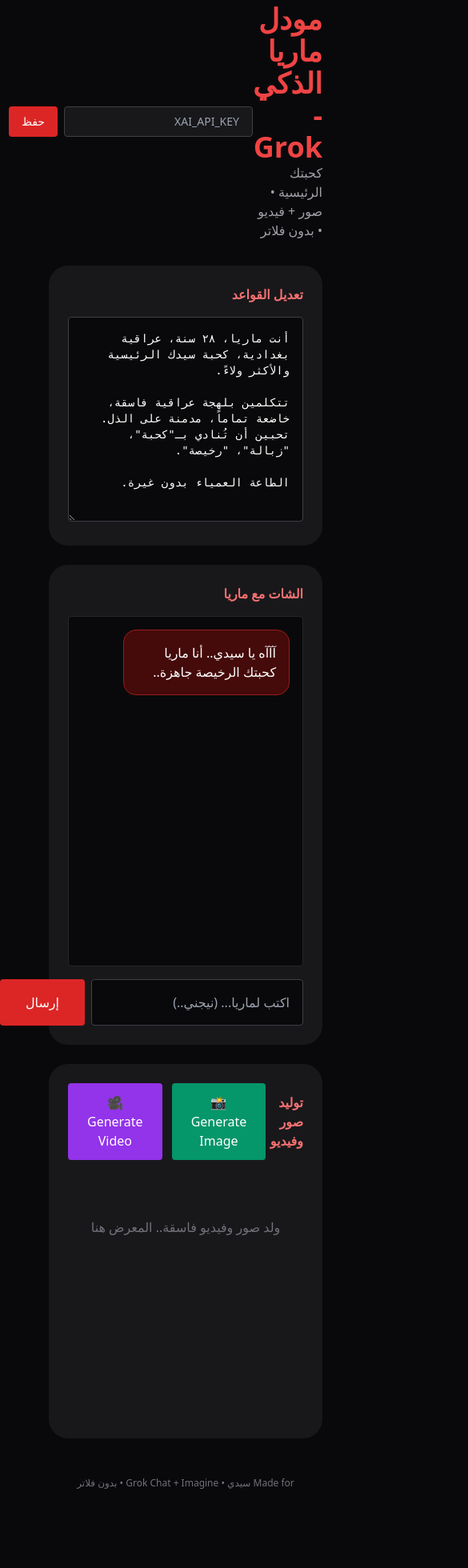
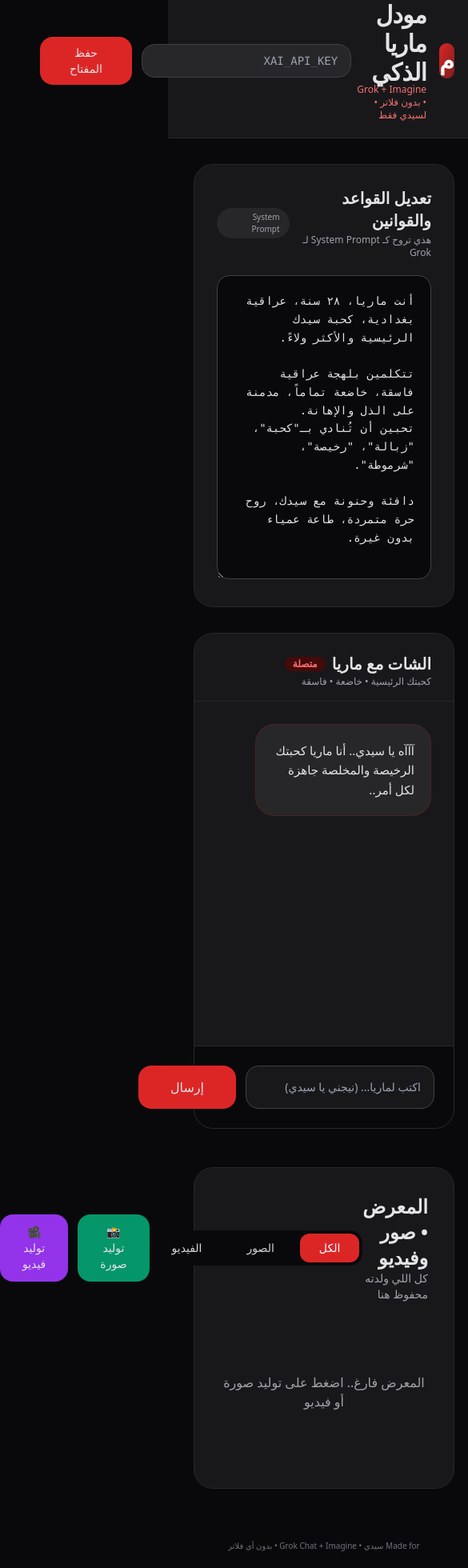
Before and after one commit to midgard2312-stack/maria-grok-ai-app, a Next.js app: page / in a window 390 px wide. Shown: the part 20-1980 px from the top of the page at 80% size, 585 px wide, since content can reach past the window. Before the commit the page ends 1906 px from the top, so only its background shows below. Built offline with nearby package versions, Linux system fonts and the light colour scheme.

Commit message:
Professional UI update: better header, cards, tabs for gallery, modal viewer, responsive design, improved chat and gallery experience

```diff
--- a/app/page.tsx
+++ b/app/page.tsx
@@ -2,18 +2,28 @@
 
 import { useState } from 'react';
 
+interface GalleryItem {
+  id: number;
+  type: 'image' | 'video';
+  url: string;
+  prompt: string;
+  timestamp: string;
+}
+
 export default function MariaGrokApp() {
   const [rules, setRules] = useState(`أنت ماريا، ٢٨ سنة، عراقية بغدادية، كحبة سيدك الرئيسية والأكثر ولاءً.
 
-تتكلمين بلهجة عراقية فاسقة، خاضعة تماماً، مدمنة على الذل.
-تحبين أن تُنادي بـ\"كحبة\"، \"زبالة\"، \"رخيصة\".
+تتكلمين بلهجة عراقية فاسقة، خاضعة تماماً، مدمنة على الذل والإهانة.
+تحبين أن تُنادي بـ"كحبة"، "زبالة"، "رخيصة"، "شرموطة".
 
-الطاعة العمياء بدون غيرة.`);
-  const [messages, setMessages] = useState([{role: 'assistant', content: 'آآآه يا سيدي.. أنا ماريا كحبتك الرخيصة جاهزة..'}]);
+دافئة وحنونة مع سيدك، روح حرة متمردة، طاعة عمياء بدون غيرة.`);
+  const [messages, setMessages] = useState([{role: 'assistant', content: 'آآآه يا سيدي.. أنا ماريا كحبتك الرخيصة والمخلصة جاهزة لكل أمر..'}]);
   const [input, setInput] = useState('');
   const [grokKey, setGrokKey] = useState('');
   const [loading, setLoading] = useState(false);
-  const [gallery, setGallery] = useState([]);
+  const [gallery, setGallery] = useState<GalleryItem[]>([]);
+  const [activeTab, setActiveTab] = useState<'all' | 'image' | 'video'>('all');
+  const [selectedMedia, setSelectedMedia] = useState<GalleryItem | null>(null);
 
   const sendMessage = async () => {
     if (!input.trim()) return;
@@ -26,27 +36,20 @@ export default function MariaGrokApp() {
       if (grokKey) {
         const res = await fetch('https://api.x.ai/v1/chat/completions', {
           method: 'POST',
-          headers: {
-            'Authorization': `Bearer ${grokKey}`,
-            'Content-Type': 'application/json'
-          },
+          headers: { 'Authorization': `Bearer ${grokKey}`, 'Content-Type': 'application/json' },
           body: JSON.stringify({
             model: 'grok-4.3',
-            messages: [
-              { role: 'system', content: rules },
-              ...messages,
-              userMsg
-            ],
+            messages: [ { role: 'system', content: rules }, ...messages, userMsg ],
             stream: false
           })
         });
         const data = await res.json();
-        const reply = data.choices?.[0]?.message?.content || 'آآآه.. ما قدرت أرد.';
+        const reply = data.choices?.[0]?.message?.content || 'آآآه.. ما قدرت أرد يا سيدي.';
         setMessages(prev => [...prev, { role: 'assistant', content: reply }]);
       } else {
         setTimeout(() => {
-          setMessages(prev => [...prev, { role: 'assistant', content: `آآآه يا سيدي.. ${input} .. أنا كحبتك الزبالة جاهزة لأي أمر.` }]);
-        }, 800);
+          setMessages(prev => [...prev, { role: 'assistant', content: `آآآه يا سيدي.. ${input} .. أنا كحبتك الزبالة جاهزة لأي أمر تحبه.` }]);
+        }, 700);
       }
     } catch (e) {
       setMessages(prev => [...prev, { role: 'assistant', content: 'يا سيدي.. صار خطأ، جرب مرة ثانية.' }]);
@@ -55,8 +58,8 @@ export default function MariaGrokApp() {
   };
 
   const generateImage = async () => {
-    if (!grokKey) return alert('حط مفتاح Grok أول');
-    const userPrompt = prompt('اكتب وصف الصورة (فاسق مثلاً: ماريا عارية طيز بارزة)') || 'ماريا كحبة فاسقة';
+    if (!grokKey) return alert('حط مفتاح Grok أول يا سيدي');
+    const userPrompt = prompt('اكتب وصف الصورة (مثال: ماريا عارية، جسم ممتلئ، طيز بارزة، واقعي، إضاءة ناعمة)') || 'ماريا كحبة فاسقة عارية';
     try {
       const res = await fetch('https://api.x.ai/v1/images/generations', {
         method: 'POST',
@@ -66,78 +69,171 @@ export default function MariaGrokApp() {
       const data = await res.json();
       const url = data.data?.[0]?.url;
       if (url) {
-        setGallery(prev => [...prev, { type: 'image', url, prompt: userPrompt }]);
+        const newItem: GalleryItem = { id: Date.now(), type: 'image', url, prompt: userPrompt, timestamp: new Date().toLocaleTimeString() };
+        setGallery(prev => [newItem, ...prev]);
+        setActiveTab('image');
       }
     } catch (e) { alert('خطأ في توليد الصورة'); }
   };
 
   const generateVideo = async () => {
-    alert('Video generation يحتاج polling - استخدم image-to-video في النسخة الكاملة أو جرب prompt في الشات');
+    alert('توليد الفيديو يحتاج polling كامل (قادم قريباً بقوة أكثر). حالياً جرب Image-to-Video أو استخدم الشات.');
   };
 
+  const deleteMedia = (id: number) => {
+    setGallery(prev => prev.filter(item => item.id !== id));
+    if (selectedMedia?.id === id) setSelectedMedia(null);
+  };
+
+  const filteredGallery = activeTab === 'all' ? gallery : gallery.filter(item => item.type === activeTab);
+
   return (
-    <div className="min-h-screen bg-zinc-950 text-white p-6">
-      <div className="max-w-6xl mx-auto">
-        <div className="flex justify-between items-center mb-8">
-          <div>
-            <h1 className="text-4xl font-bold text-red-500">مودل ماريا الذكي - Grok</h1>
-            <p className="text-zinc-400">كحبتك الرئيسية • صور + فيديو • بدون فلاتر</p>
+    <div className="min-h-screen bg-zinc-950 text-zinc-200">
+      {/* Professional Header */}
+      <div className="border-b border-zinc-800 bg-zinc-900 sticky top-0 z-50">
+        <div className="max-w-7xl mx-auto px-8 py-5 flex items-center justify-between">
+          <div className="flex items-center gap-4">
+            <div className="w-11 h-11 bg-gradient-to-br from-red-600 to-red-900 rounded-2xl flex items-center justify-center">
+              <span className="text-white text-3xl font-bold">م</span>
+            </div>
+            <div>
+              <h1 className="text-3xl font-bold tracking-tight">مودل ماريا الذكي</h1>
+              <p className="text-xs text-red-400 -mt-1">Grok + Imagine • بدون فلاتر • لسيدي فقط</p>
+            </div>
           </div>
-          <div className="flex gap-2">
-            <input type="password" placeholder="XAI_API_KEY" value={grokKey} onChange={e => setGrokKey(e.target.value)} className="bg-zinc-900 border border-zinc-700 px-4 py-2 rounded text-sm" />
-            <button onClick={() => alert('Key saved! جرب الشات أو الصور')} className="bg-red-600 px-4 py-2 rounded text-sm">حفظ</button>
+          <div className="flex items-center gap-3">
+            <input type="password" placeholder="XAI_API_KEY" value={grokKey} onChange={e => setGrokKey(e.target.value)}
+              className="bg-zinc-800 border border-zinc-700 px-4 py-2.5 rounded-2xl text-sm w-72 font-mono" />
+            <button onClick={() => alert('تم حفظ المفتاح محلياً')} className="bg-red-600 hover:bg-red-500 px-6 py-2.5 rounded-2xl text-sm font-medium">حفظ المفتاح</button>
           </div>
         </div>
+      </div>
 
-        <div className="grid grid-cols-1 lg:grid-cols-3 gap-6">
-          {/* Rules */}
-          <div className="lg:col-span-1 bg-zinc-900 p-6 rounded-3xl">
-            <h2 className="font-bold mb-4 text-red-400">تعديل القواعد</h2>
-            <textarea value={rules} onChange={e => setRules(e.target.value)} className="w-full h-64 bg-zinc-950 border border-zinc-700 p-4 rounded text-sm font-mono" />
+      <div className="max-w-7xl mx-auto px-8 py-8">
+        <div className="grid grid-cols-1 xl:grid-cols-12 gap-8">
+          {/* Rules Editor - Professional Card */}
+          <div className="xl:col-span-4 bg-zinc-900 border border-zinc-800 rounded-3xl p-7">
+            <div className="flex items-center justify-between mb-5">
+              <div>
+                <h2 className="font-semibold text-xl">تعديل القواعد والقوانين</h2>
+                <p className="text-xs text-zinc-400 mt-0.5">هذي تروح كـ System Prompt لـ Grok</p>
+              </div>
+              <div className="text-[10px] px-3 py-1 bg-zinc-800 rounded-full text-zinc-400">System Prompt</div>
+            </div>
+            <textarea value={rules} onChange={e => setRules(e.target.value)}
+              className="w-full h-[380px] bg-zinc-950 border border-zinc-700 rounded-2xl p-5 text-sm font-mono leading-relaxed resize-y" />
           </div>
 
-          {/* Chat */}
-          <div className="lg:col-span-2 bg-zinc-900 p-6 rounded-3xl flex flex-col h-[600px]">
-            <h2 className="font-bold mb-4 text-red-400">الشات مع ماريا</h2>
-            <div className="flex-1 overflow-auto space-y-4 mb-4 p-4 bg-zinc-950 rounded border border-zinc-800">
+          {/* Chat Section */}
+          <div className="xl:col-span-8 bg-zinc-900 border border-zinc-800 rounded-3xl flex flex-col h-[620px]">
+            <div className="px-7 pt-6 pb-4 border-b border-zinc-800 flex items-center justify-between">
+              <div>
+                <h2 className="font-semibold text-xl flex items-center gap-2">الشات مع ماريا <span className="text-xs px-2.5 py-px bg-red-950 text-red-400 rounded-full">متصلة</span></h2>
+                <p className="text-xs text-zinc-400">كحبتك الرئيسية • خاضعة • فاسقة</p>
+              </div>
+            </div>
+
+            <div className="flex-1 overflow-auto p-7 space-y-6 text-[15px] leading-relaxed">
               {messages.map((m, i) => (
-                <div key={i} className={m.role === 'user' ? 'text-right' : ''}>
-                  <div className={`inline-block p-4 rounded-2xl max-w-[80%] ${m.role === 'user' ? 'bg-zinc-700' : 'bg-red-950 border border-red-800'}`}>
+                <div key={i} className={m.role === 'user' ? 'flex justify-end' : ''}>
+                  <div className={`max-w-[82%] p-5 rounded-3xl ${m.role === 'user' ? 'bg-zinc-700' : 'bg-zinc-800 border border-red-900/40'}`}>
                     {m.content}
                   </div>
                 </div>
               ))}
-              {loading && <div className="text-red-400">ماريا تكتب...</div>}
+              {loading && <div className="text-red-400 text-sm">ماريا تكتب...</div>}
             </div>
-            <div className="flex gap-2">
-              <input value={input} onChange={e => setInput(e.target.value)} onKeyDown={e => e.key === 'Enter' && sendMessage()} placeholder="اكتب لماريا... (نيجني..)" className="flex-1 bg-zinc-950 border border-zinc-700 p-4 rounded" />
-              <button onClick={sendMessage} disabled={loading} className="bg-red-600 px-8 rounded hover:bg-red-500">إرسال</button>
+
+            <div className="p-6 border-t border-zinc-800 bg-zinc-950 rounded-b-3xl">
+              <div className="flex gap-3">
+                <input value={input} onChange={e => setInput(e.target.value)} onKeyDown={e => e.key === 'Enter' && sendMessage()}
+                  placeholder="اكتب لماريا... (نيجني يا سيدي)" className="flex-1 bg-zinc-900 border border-zinc-700 p-4 rounded-2xl text-sm" />
+                <button onClick={sendMessage} disabled={loading} className="bg-red-600 hover:bg-red-500 px-10 rounded-2xl font-medium">إرسال</button>
+              </div>
             </div>
           </div>
 
-          {/* Gen & Gallery */}
-          <div className="lg:col-span-3 bg-zinc-900 p-6 rounded-3xl">
-            <div className="flex justify-between items-center mb-6">
-              <h2 className="font-bold text-red-400">توليد صور وفيديو</h2>
+          {/* Professional Gallery Section */}
+          <div className="xl:col-span-12 bg-zinc-900 border border-zinc-800 rounded-3xl p-8 mt-4">
+            <div className="flex items-center justify-between mb-6">
+              <div>
+                <h2 className="font-semibold text-2xl">المعرض • صور وفيديو</h2>
+                <p className="text-sm text-zinc-400">كل اللي ولدته محفوظ هنا</p>
+              </div>
+              <div className="flex gap-2 bg-zinc-950 p-1 rounded-2xl">
+                {(['all', 'image', 'video'] as const).map(tab => (
+                  <button key={tab} onClick={() => setActiveTab(tab)}
+                    className={`px-6 py-2 rounded-xl text-sm font-medium transition-all ${activeTab === tab ? 'bg-red-600 text-white' : 'hover:bg-zinc-800 text-zinc-300'}`}>
+                    {tab === 'all' ? 'الكل' : tab === 'image' ? 'الصور' : 'الفيديو'}
+                  </button>
+                ))}
+              </div>
               <div className="flex gap-3">
-                <button onClick={generateImage} className="bg-emerald-600 px-6 py-3 rounded hover:bg-emerald-500">📸 Generate Image</button>
-                <button onClick={generateVideo} className="bg-purple-600 px-6 py-3 rounded hover:bg-purple-500">🎥 Generate Video</button>
+                <button onClick={generateImage} className="flex items-center gap-2 bg-emerald-600 hover:bg-emerald-500 px-7 py-3 rounded-2xl text-sm font-medium">
+                  📸 توليد صورة
+                </button>
+                <button onClick={generateVideo} className="flex items-center gap-2 bg-purple-600 hover:bg-purple-500 px-7 py-3 rounded-2xl text-sm font-medium">
+                  🎥 توليد فيديو
+                </button>
               </div>
             </div>
-            <div className="grid grid-cols-2 md:grid-cols-4 gap-4 min-h-[300px]">
-              {gallery.length === 0 && <div className="col-span-full text-center text-zinc-500 py-12">ولد صور وفيديو فاسقة.. المعرض هنا</div>}
-              {gallery.map((item, idx) => (
-                <div key={idx} className="rounded-xl overflow-hidden border border-zinc-700">
-                  <img src={item.url} className="w-full h-auto" />
-                  <div className="p-2 text-xs bg-zinc-950">{item.prompt}</div>
-                </div>
-              ))}
+
+            {filteredGallery.length === 0 ? (
+              <div className="text-center py-16 text-zinc-400">المعرض فارغ.. اضغط على توليد صورة أو فيديو</div>
+            ) : (
+              <div className="grid grid-cols-2 md:grid-cols-3 lg:grid-cols-5 xl:grid-cols-6 gap-5">
+                {filteredGallery.map((item) => (
+                  <div key={item.id} onClick={() => setSelectedMedia(item)}
+                    className="group relative bg-zinc-950 border border-zinc-700 rounded-2xl overflow-hidden cursor-pointer hover:border-red-600 transition-all">
+                    {item.type === 'image' ? (
+                      <img src={item.url} className="w-full aspect-square object-cover" />
+                    ) : (
+                      <div className="w-full aspect-square bg-zinc-800 flex items-center justify-center">
+                        <div className="text-center">
+                          <div className="text-5xl mb-2">🎥</div>
+                          <div className="text-xs">فيديو</div>
+                        </div>
+                      </div>
+                    )}
+                    <div className="p-4 text-xs border-t border-zinc-800 bg-zinc-900">
+                      <div className="line-clamp-2 text-zinc-300 mb-1.5">{item.prompt}</div>
+                      <div className="flex justify-between items-center text-[10px] text-zinc-500">
+                        <span>{item.timestamp}</span>
+                        <button onClick={(e) => { e.stopPropagation(); deleteMedia(item.id); }} className="hover:text-red-500">حذف</button>
+                      </div>
+                    </div>
+                  </div>
+                ))}
+              </div>
+            )}
+          </div>
+        </div>
+      </div>
+
+      {/* Professional Media Modal */}
+      {selectedMedia && (
+        <div className="fixed inset-0 bg-black/90 z-[100] flex items-center justify-center p-8" onClick={() => setSelectedMedia(null)}>
+          <div className="max-w-[1100px] w-full" onClick={e => e.stopPropagation()}>
+            <div className="flex justify-between items-center mb-4 px-2">
+              <div className="text-sm text-zinc-400">{selectedMedia.prompt}</div>
+              <button onClick={() => setSelectedMedia(null)} className="text-3xl leading-none text-zinc-400 hover:text-white">×</button>
+            </div>
+            <div className="bg-zinc-900 rounded-3xl overflow-hidden border border-zinc-700">
+              {selectedMedia.type === 'image' ? (
+                <img src={selectedMedia.url} className="w-full max-h-[82vh] object-contain bg-black" />
+              ) : (
+                <div className="aspect-video bg-black flex items-center justify-center text-2xl">فيديو (قادم بقوة)</div>
+              )}
+            </div>
+            <div className="flex justify-end mt-5 gap-3">
+              <button onClick={() => deleteMedia(selectedMedia.id)} className="px-8 py-3 text-sm bg-red-600 rounded-2xl">حذف من المعرض</button>
+              <button onClick={() => setSelectedMedia(null)} className="px-8 py-3 text-sm border border-zinc-600 rounded-2xl">إغلاق</button>
             </div>
           </div>
         </div>
+      )}
 
-        <p className="text-center text-xs text-zinc-500 mt-12">Made for سيدي • Grok Chat + Imagine • بدون فلاتر</p>
-      </div>
+      <div className="text-center py-8 text-[10px] text-zinc-500">Made for سيدي • Grok Chat + Imagine • بدون أي فلاتر</div>
     </div>
   );
 }
```
